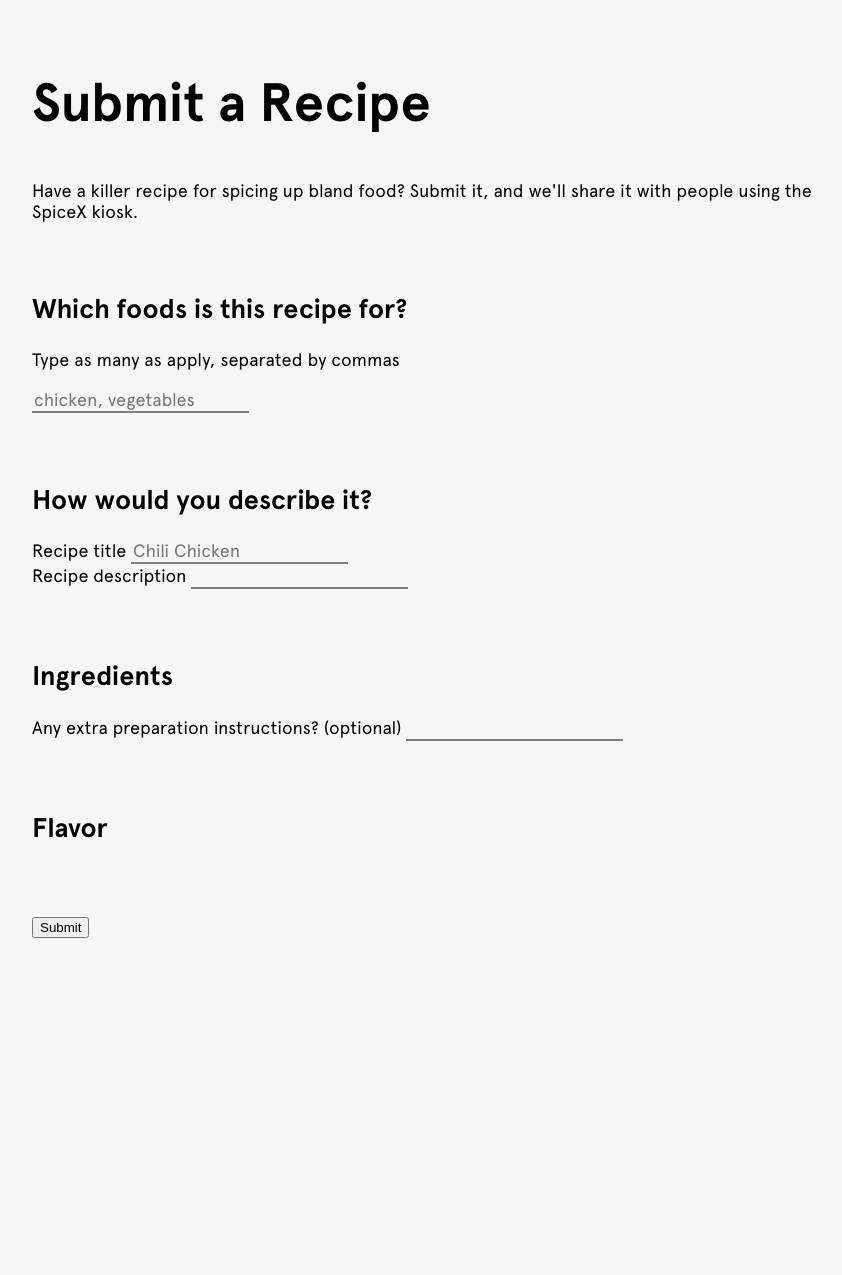
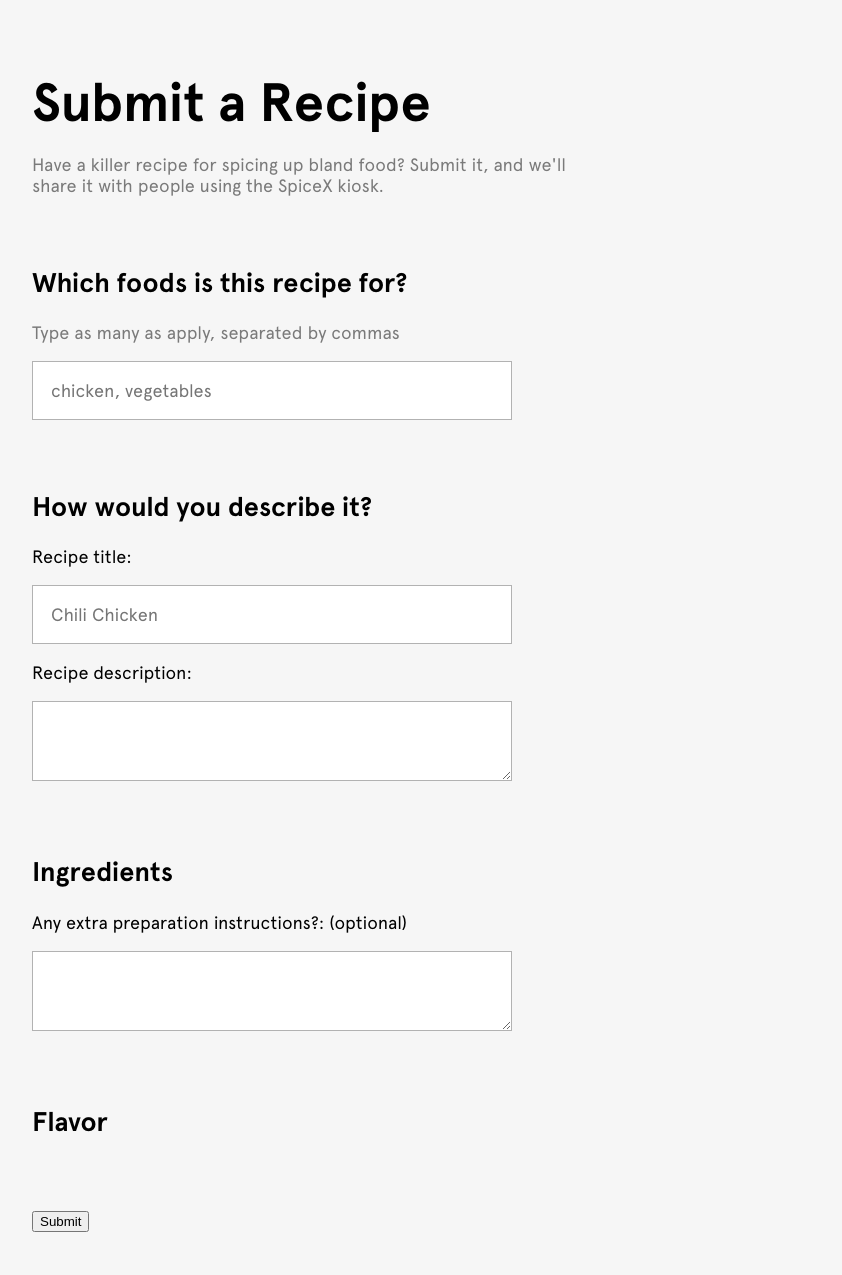
Before and after one commit to nate-parrott/spiceX, a Python web app: template webapp/templates/submit_recipe.html in a window 1280 px wide. Shown: the part 65-1340 px from the top of the page, without its empty margins (208-1050 px from the left). Before the commit the page ends 1003 px from the top, so only its background shows below. Run offline with Jinja, Linux system fonts and the light colour scheme; the template is opened without the code that fills it, so the values that code supplies are empty; some libraries are stand-ins or nearby versions.

Commit message:
restyle the submission form

```diff
--- a/webapp/static/submit.css
+++ b/webapp/static/submit.css
@@ -11,16 +11,69 @@ form section {
   margin-bottom: 70px;
 }
 
+#intro h1 {
+  margin: 0;
+}
+
+form p {
+  width: 70%;
+  opacity: 0.5;
+}
+
 .label-input label {
-/*  display: block;
-*/}
+  display: block;
+  margin-bottom: 1em;
+}
 
-input[type=text] {
+.label-input {
+  margin-bottom: 1em;
+}
+
+.slider-container {
+  font-size: small;
+  font-weight: bold;
+  text-transform: uppercase;
+  color: gray;
+}
+
+.slider-container input {
+  position: relative;
+  margin-left: 1em;
+  margin-right: 1em;
+  top: 3px;
+}
+
+input[type=text], textarea {
   appearance: none;
   outline: none;
   font-size: 1em;
   font-family: inherit;
-  border: 0px solid black;
+  box-sizing: border-box;
+  width: 60%;
+  padding: 1em;
+  border: 1px solid rgba(0,0,0,0.3);
+/*  border: 0px solid black;
   border-bottom: 2px solid gray;
-  background-color: transparent;
+  background-color: transparent;*/
 }
+
+#ingredients ul {
+  padding: 0;
+}
+
+#ingredients li {
+  list-style-type: none;
+  margin: 1em;
+  color: gray;
+}
+
+#ingredients .amount {
+  display: none;
+  font-size: small;
+  margin: 1em;
+}
+
+#ingredients .amount input[type=text] {
+  width: 200px;
+  margin-left: 1em;
+}
--- a/webapp/templates/submit_recipe.html
+++ b/webapp/templates/submit_recipe.html
@@ -12,7 +12,7 @@
 {% block content %}
 
 <form id='submit_recipe' method='POST'>
-  <section>
+  <section id='intro'>
     <h1>Submit a Recipe</h1>
     <p>
       Have a killer recipe for spicing up bland food? Submit it, and we'll share it with people using the SpiceX kiosk.
@@ -39,43 +39,45 @@
   <section>
     <h2>How would you describe it?</h2>
     <div class='label-input'>
-      <label>Recipe title</label>
+      <label>Recipe title:</label>
       <input name='title' placeholder='Chili Chicken' type='text'/>
     </div>
     <div class='label-input'>
-      <label>Recipe description</label>
-      <input name='description' placeholder='' type='text'/>
+      <label>Recipe description:</label>
+      <textarea name='description'></textarea>
     </div>
   </section>
 
-  <section>
+  <section id='ingredients'>
     <h2>Ingredients</h2>
     <ul>
       {% for ingredient in ingredients %}
         <li>
           <div>
-            <input type='checkbox' name='{{ ingredient.id }}_ingredient'/>
-            <span class='name'>{{ ingredient.name }}</span>
+            <input type='checkbox' name='{{ ingredient.id }}_ingredient' id='{{ ingredient.id }}_checkbox' />
+            <label class='name' for='{{ ingredient.id }}_checkbox'>{{ ingredient.name }}</label>
           </div>
-          <div>
+          <div class='amount'>
             <label>Amount:</label>
             <input name='{{ ingredient.id }}_ingredient_amount' placeholder='Two shakes' type='text'/>
           </div>
         </li>
       {% endfor %}
     </ul>
-    <div>
-      <label>Any extra preparation instructions? (optional)</label>
-      <input name='extra_prep' type='text'/>
+    <div class='label-input'>
+      <label>Any extra preparation instructions?: (optional)</label>
+      <textarea name='extra_prep'></textarea>
     </div>
   </section>
 
   <section>
     <h2>Flavor</h2>
     {% for attrib in flavor_attribs %}
-      <div>
+      <div class='label-input'>
         <label>{{ attrib.label }}</label>
-        <input type="range" name="{{ attrib.name }}" min="1" max="5" value="3" />
+        <div class='slider-container'>
+          Least <input type="range" name="{{ attrib.name }}" min="1" max="5" value="3" /> Most
+        </div>
       </div>
     {% endfor %}
   </section>
@@ -85,4 +87,10 @@
   </section>
 </form>
 
+<script>
+  $('#ingredients input[type=checkbox]').change((e) => {
+    $(e.target).closest('li').find('.amount').toggle();
+  })
+</script>
+
 {% endblock %}
```
